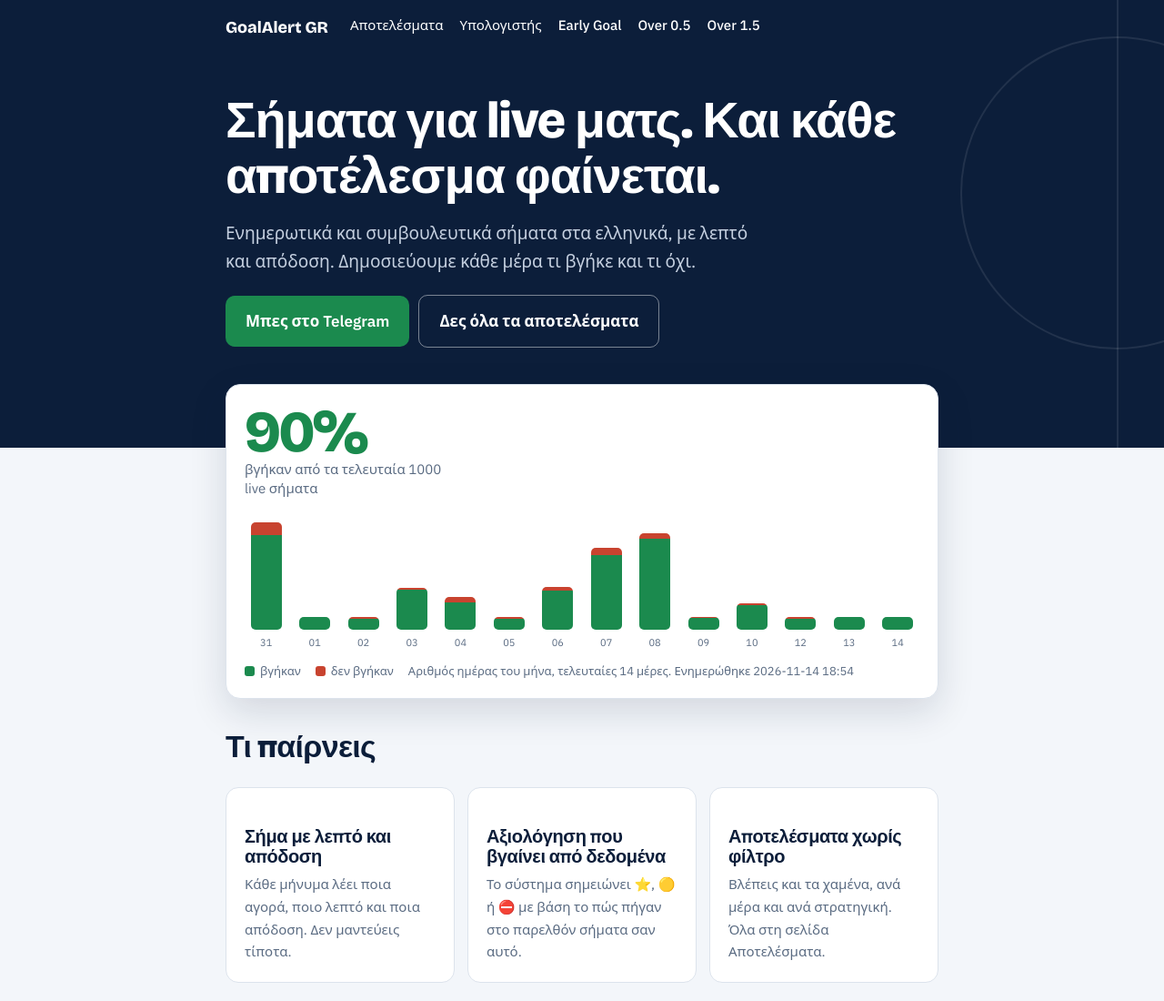
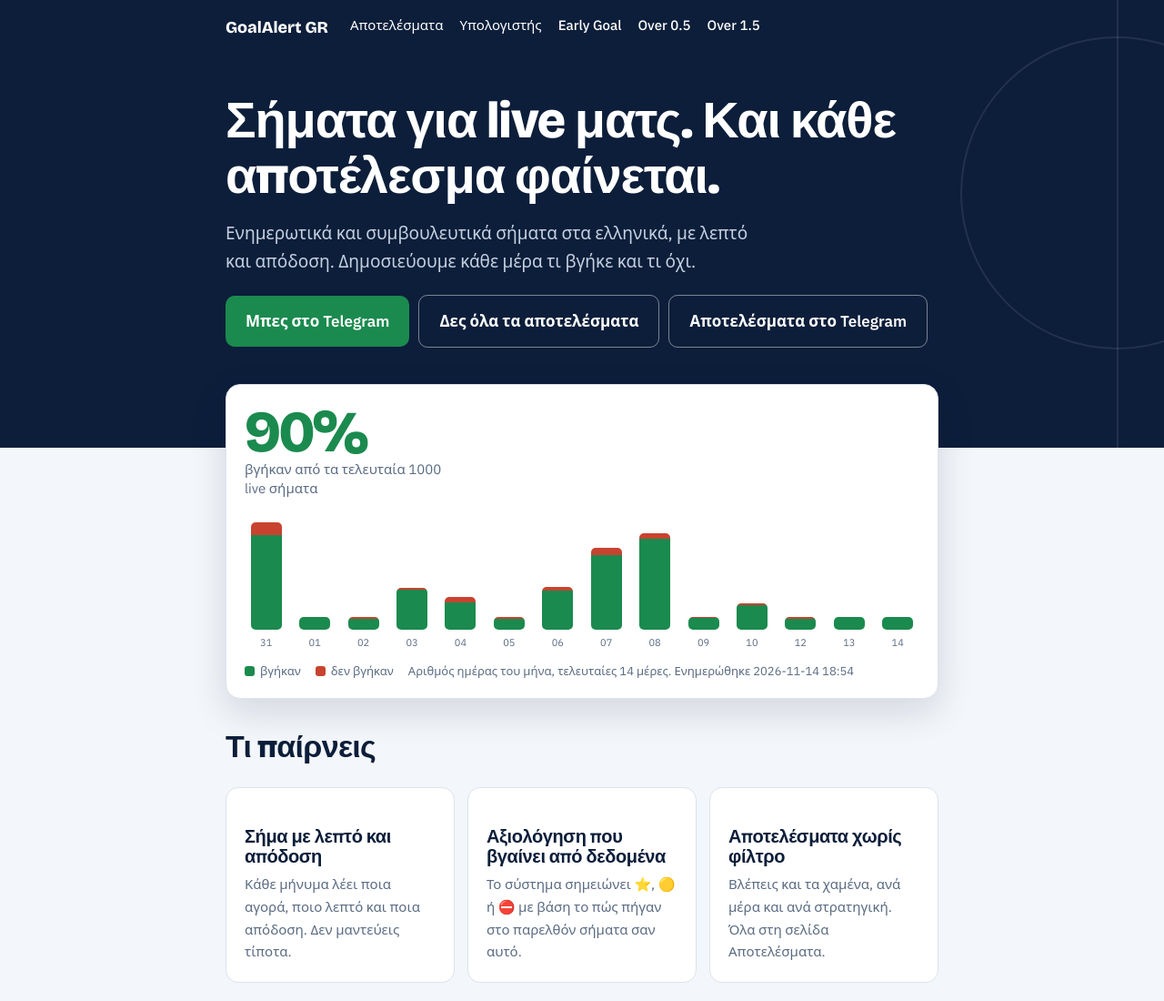
Before and after one commit to Pkab1972/goalalert-site, a plain HTML site: page index.html in a window 1280 px wide. Shown: the top 1100 px of the page at 91% size. Drawn offline with nearby package versions, Linux system fonts and the light colour scheme.

Commit message:
Update index.html

```diff
--- a/index.html
+++ b/index.html
@@ -3,7 +3,7 @@
 <nav><a href="index.html">GoalAlert GR</a><a href="apotelesmata.html">Αποτελέσματα</a><a href="pososto-gia-apodosi.html">Υπολογιστής</a><a href="early-goal.html">Early Goal</a><a href="over-0-5-imichrono.html">Over 0.5</a><a href="over-1-5.html">Over 1.5</a></nav>
 <header><h1>Σήματα για live ματς. Και κάθε αποτέλεσμα φαίνεται.</h1>
 <p class="lead">Ενημερωτικά και συμβουλευτικά σήματα στα ελληνικά, με λεπτό και απόδοση. Δημοσιεύουμε κάθε μέρα τι βγήκε και τι όχι.</p>
-<a class="btn" href="https://t.me/GoalAlertGRBot">Μπες στο Telegram</a><a class="btn alt" href="apotelesmata.html">Δες όλα τα αποτελέσματα</a></header>
+<a class="btn" href="https://t.me/GoalAlertGRBot">Μπες στο Telegram</a><a class="btn alt" href="apotelesmata.html">Δες όλα τα αποτελέσματα</a><a class="btn alt" href="https://t.me/goalalertgr_results">Αποτελέσματα στο Telegram</a></header>
 </div></div>
 <div class="wrap proofwrap"><div id="live-summary"><div class="proof"><p class="note" style="margin:0">Φόρτωση αποτελεσμάτων…</p></div></div></div>
 <div class="wrap">
@@ -31,7 +31,7 @@
 <a class="btn" href="https://t.me/GoalAlertGRBot">Μπες στο Telegram</a></div></section>
 <section id="faq"><h2>Συχνές ερωτήσεις</h2>
 <details><summary>Είναι εγγυημένα τα σήματα;</summary><p>Όχι. Τίποτα δεν είναι εγγυημένο στο ποδόσφαιρο. Το GoalAlert είναι ενημερωτικό και συμβουλευτικό.</p></details>
-<details><summary>Πού βλέπω τα αποτελέσματα;</summary><p>Στη σελίδα <a href="apotelesmata.html">Αποτελέσματα</a>. Ανανεώνονται αυτόματα και περιλαμβάνουν και τα χαμένα.</p></details>
+<details><summary>Πού βλέπω τα αποτελέσματα;</summary><p>Στη σελίδα <a href="apotelesmata.html">Αποτελέσματα</a>. Ανανεώνονται αυτόματα και περιλαμβάνουν και τα χαμένα. Τα ίδια αποτελέσματα ανεβαίνουν κάθε πρωί και στο <a href="https://t.me/goalalertgr_results">δημόσιο κανάλι μας στο Telegram</a>.</p></details>
 <details><summary>Πώς λαμβάνω τα σήματα;</summary><p>Μέσα από το Telegram. Πατάς «Μπες στο Telegram», ξεκινάς το bot και παίρνεις προσωπικούς συνδέσμους για τα κανάλια.</p></details>
 <details><summary>Πόσο κοστίζει;</summary><p>Στη δημόσια εκκίνηση: 1 μήνας δωρεάν, μετά €5/μήνα για τους πρώτους 500 και €9.99/μήνα για τους υπόλοιπους.</p></details></section>
 <section id="risk"><div class="card warn"><h2 style="font-size:22px">Πριν παίξεις</h2><p><b>Το GoalAlert είναι ενημερωτικό και συμβουλευτικό εργαλείο.</b> Δεν είναι εγγύηση και δεν υπόσχεται κέρδος. Κάθε σήμα, ακόμα και το ⭐, μπορεί να χάσει.</p><p>Τα ποσοστά που δείχνουμε είναι ιστορικά, από πραγματικά αποτελέσματα, και δεν προβλέπουν το μέλλον. Παίξε μόνο ποσά που αντέχεις να χάσεις. Αυστηρά 18+. Αν το παιχνίδι σε δυσκολεύει, η γραμμή 1114 (ΚΕΘΕΑ) είναι δωρεάν.</p></div></section>
```
